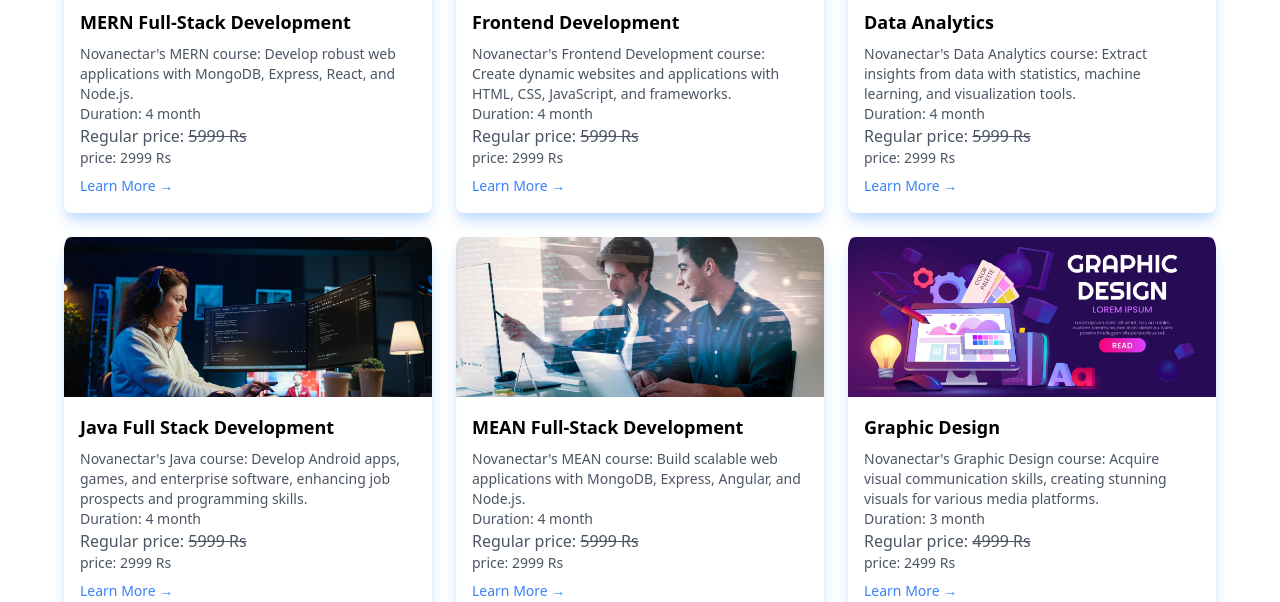
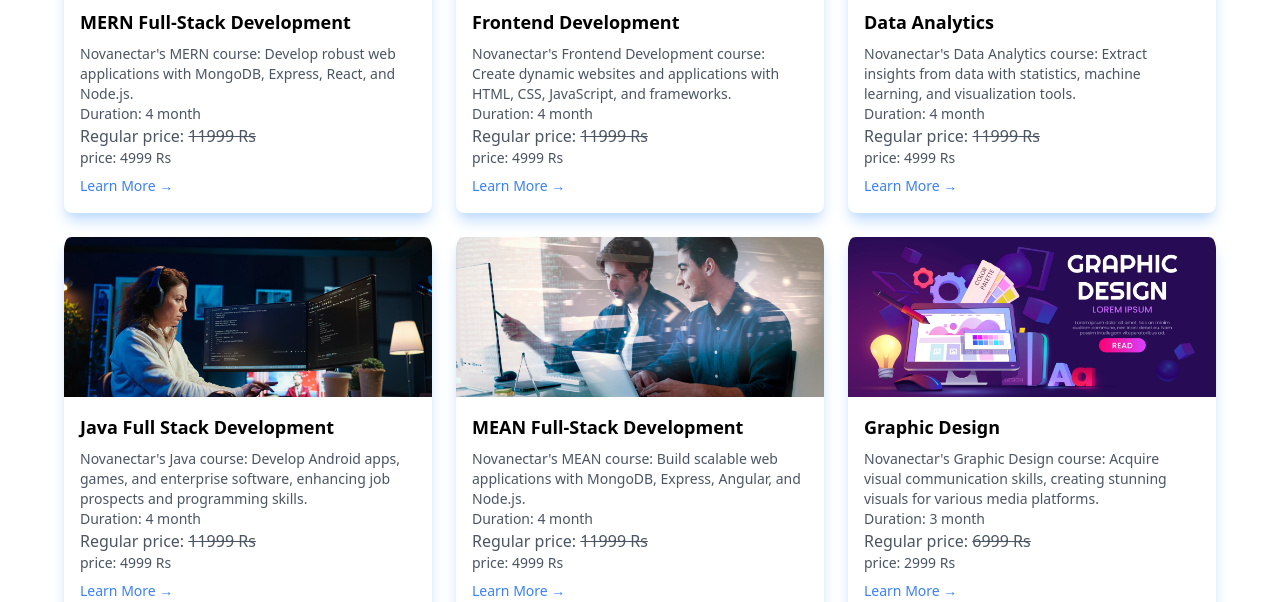
Before and after one commit to avneesh2970/novanectar-edu, a React (Vite) app in the folder frontend/: page / in a window 1280 px wide. Shown: the part 1160-1762 px from the top of the page. Built offline with nearby package versions, Linux system fonts and the light colour scheme; no server answers.

Commit message:
change prizes

```diff
--- a/frontend/src/data/courses.ts
+++ b/frontend/src/data/courses.ts
@@ -65,8 +65,8 @@
         ],
       },
     ],
-    price: 2999,
-    regularPrice:5999
+    price: 4999,
+    regularPrice:11999
   },
   {
     id: "2",
@@ -130,8 +130,8 @@
         ],
       },
     ],
-    price: 2999,
-    regularPrice:5999
+    price: 4999,
+    regularPrice:11999
   },
   {
     id: "3",
@@ -195,8 +195,8 @@
         ],
       },
     ],
-    price: 2999,
-    regularPrice:5999
+    price: 4999,
+    regularPrice:11999
   },
   {
     id: "4",
@@ -260,8 +260,8 @@
         ],
       },
     ],
-    price: 2999,
-    regularPrice:5999
+    price: 4999,
+    regularPrice:11999
   },
   {
     id: "5",
@@ -325,8 +325,8 @@
         ],
       },
     ],
-    price: 2999,
-    regularPrice:5999
+    price: 4999,
+    regularPrice:11999
   },
   {
     id: "6",
@@ -390,8 +390,8 @@
         ],
       },
     ],
-    price: 2499,
-    regularPrice:4999
+    price: 2999,
+    regularPrice:6999
   },
   {
     id: "7",
@@ -455,8 +455,8 @@
         ],
       },
     ],
-    price: 2999,
-    regularPrice:5999
+    price: 4999,
+    regularPrice:11999
   },
   {
     id: "8",
@@ -520,8 +520,8 @@
         ],
       },
     ],
-    price: 2499,
-    regularPrice:4999
+    price: 2999,
+    regularPrice:6999
   },
   {
     id: "9",
@@ -585,8 +585,8 @@
         ],
       },
     ],
-    price: 2499,
-    regularPrice:4999
+    price: 2999,
+    regularPrice:6999
   },
   {
     id: "10",
@@ -650,8 +650,8 @@
         ],
       },
     ],
-    price: 3999,
-    regularPrice:7999
+    price: 6999,
+    regularPrice:14999
   },
   {
     id: "11",
@@ -715,8 +715,8 @@
         ],
       },
     ],
-    price: 2499,
-    regularPrice:4999
+    price: 2999,
+    regularPrice:6999
   },
   {
     id: "12",
@@ -780,8 +780,8 @@
         ],
       },
     ],
-    price: 2499,
-    regularPrice:4999
+    price: 2999,
+    regularPrice:6999
   },
   {
     id: "13",
@@ -845,8 +845,8 @@
         ],
       },
     ],
-    price: 2499,
-    regularPrice:4999
+    price: 2999,
+    regularPrice:6999
   },
 ];
 
```
